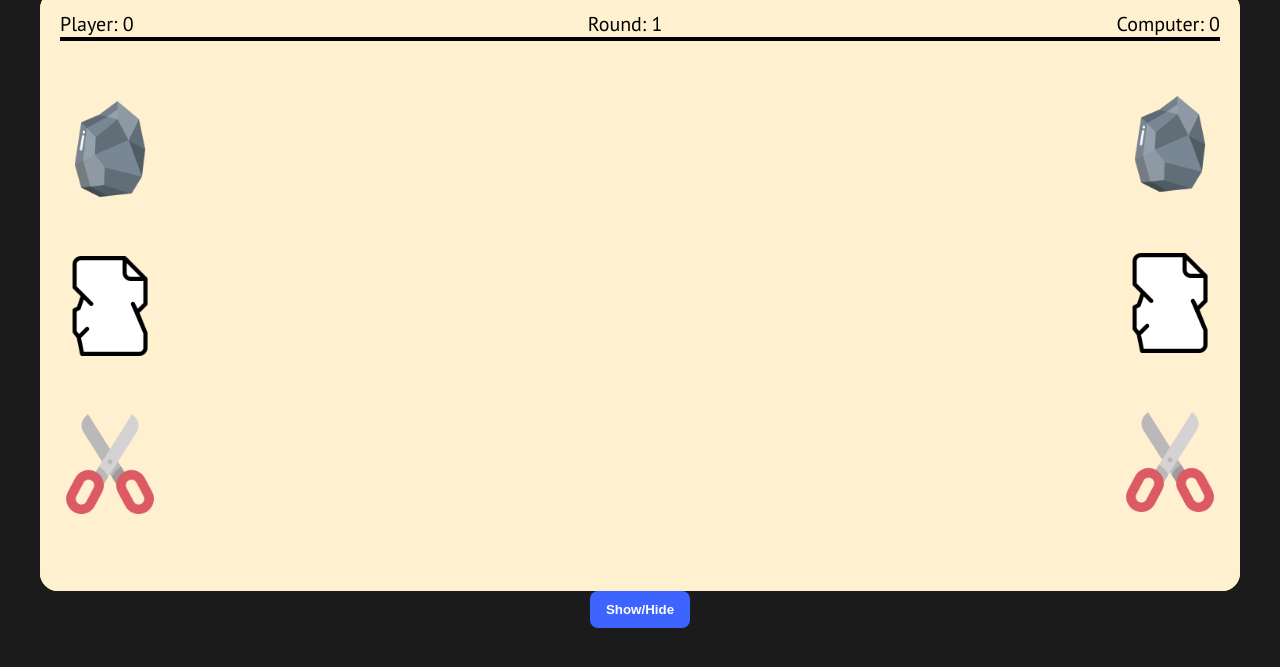
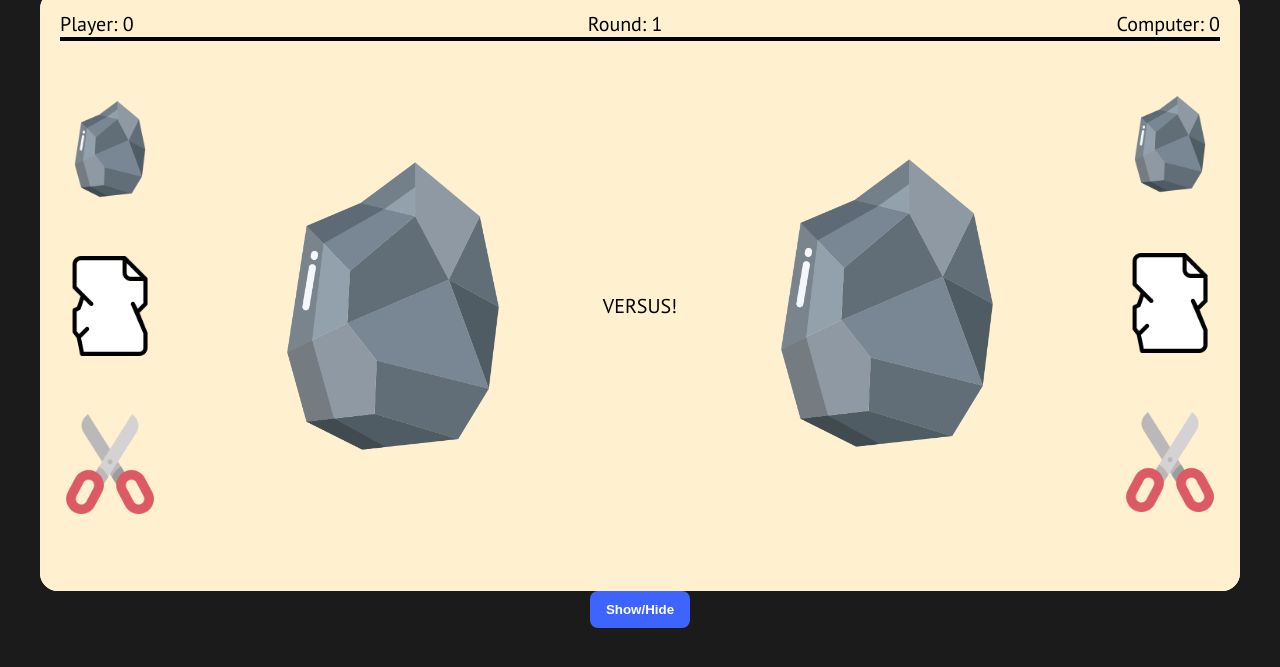
Before and after one commit to phortunate/rock-paper-scissors, a plain HTML site: page index.html in a window 1280 px wide. Both pictures are taken after a click on the button 110 px from the left and 231 px from the top of the page. Shown: the part 83-750 px from the top of the page. Drawn offline with Linux system fonts and the light colour scheme.

Commit message:
Update player attack selection

```diff
--- a/index.html
+++ b/index.html
@@ -26,11 +26,15 @@
         </div>
         <div class="play-area">
           <div class="player-weapons">
-            <button class="rock"></button>
-            <button class="paper"></button>
-            <button class="scissors"></button>
+            <button class="rock p-attack"></button>
+            <button class="paper p-attack"></button>
+            <button class="scissors p-attack"></button>
           </div>
-
+          <div class="fight-container">
+            <img class="player-selection" src="">
+            <div class="versus">VERSUS!</div>
+            <div class="computer-selection"><img src="./images/rock.png"></div>
+          </div>
           <div class="user-prompt">Select Attack!</div>
 
           <div class="computer-weapons">
--- a/scripts.js
+++ b/scripts.js
@@ -130,8 +130,14 @@ function playRound(playerSelection, computerSelection) {
 //     }
 // });
 
-const btnRock = document.querySelector(".rock");
 const userPrompt = document.querySelector(".user-prompt");
-btnRock.addEventListener("click", () => {
+const fightContainer = document.querySelector(".fight-container");
+const playerAttacks = Array.from(document.querySelectorAll(".p-attack"));
+const playerSelection = document.querySelector(".player-selection");
+
+playerAttacks.forEach(attack => attack.addEventListener("click", (e) => {
     if (userPrompt.style.display !== "none") userPrompt.style.display = "none";
-});
+    if (fightContainer.style.display !== "flex") fightContainer.style.display = "flex";
+    playerSelection.src=`./images/${e.target.classList[0]}.png`
+    console.log(e.target.classList[0]);
+}));
--- a/style.css
+++ b/style.css
@@ -121,3 +121,16 @@ h1 {
 .player-weapons button:hover {
   transform: scale(1.3);
 }
+
+.fight-container img {
+  width: 300px;
+  height: auto;
+}
+
+.fight-container {
+  flex: 1;
+  display: none;
+  align-items: center;
+  justify-content: center;
+  gap: 3em;
+}
```
